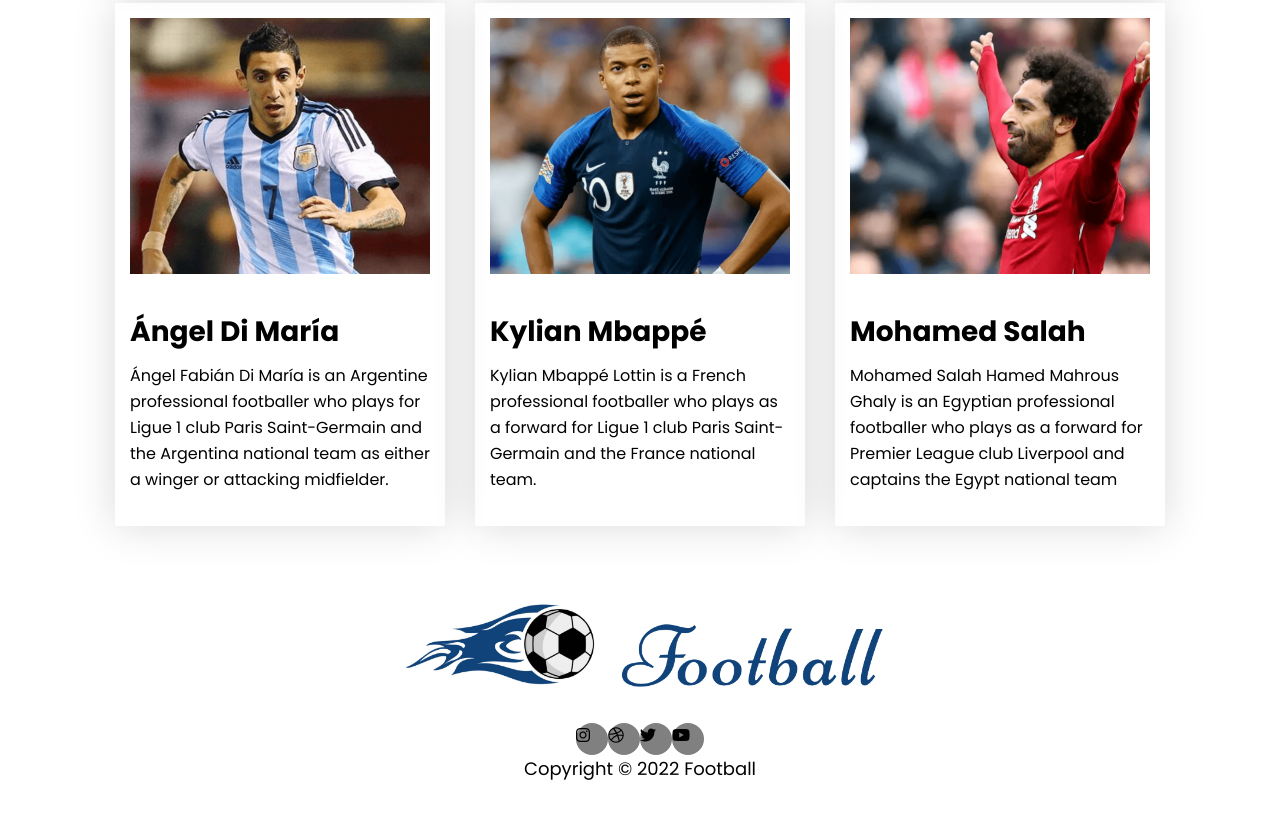
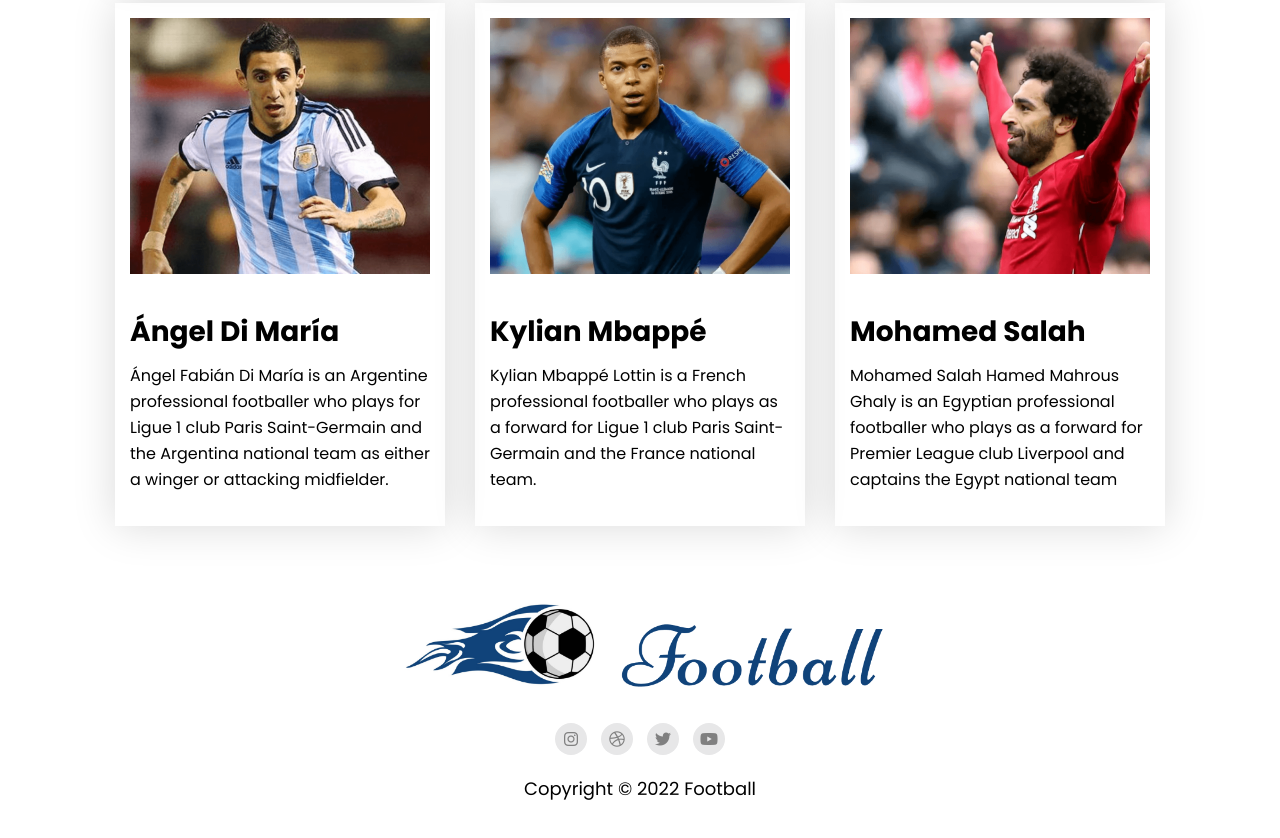
Before and after one commit to tajmin/responsive-football-website, a plain HTML site: page index.html in a window 1280 px wide. Shown: the part 2025-2863 px from the top of the page. Drawn offline with Linux system fonts and the light colour scheme.

Commit message:
footer updated

```diff
--- a/styles/style.css
+++ b/styles/style.css
@@ -138,18 +138,24 @@
 .social-icons {
     display: flex;
     justify-content: center;
+    gap: 14px;
 }
 
 /* Social Icon */
 .social-icon {
+    align-items: center;
+    display: flex;
+    justify-content: center;
     width: 32px;
     height: 32px;
     border-radius: 50%;
-    background-color: gray;
+    color: gray;
+    background-color: #E7E7E8;
 }
 
 /* Copyright Text */
 .copyright-text {
     text-align: center;
     font-size: 18px;
+    margin-top: 20px;
 }
```
